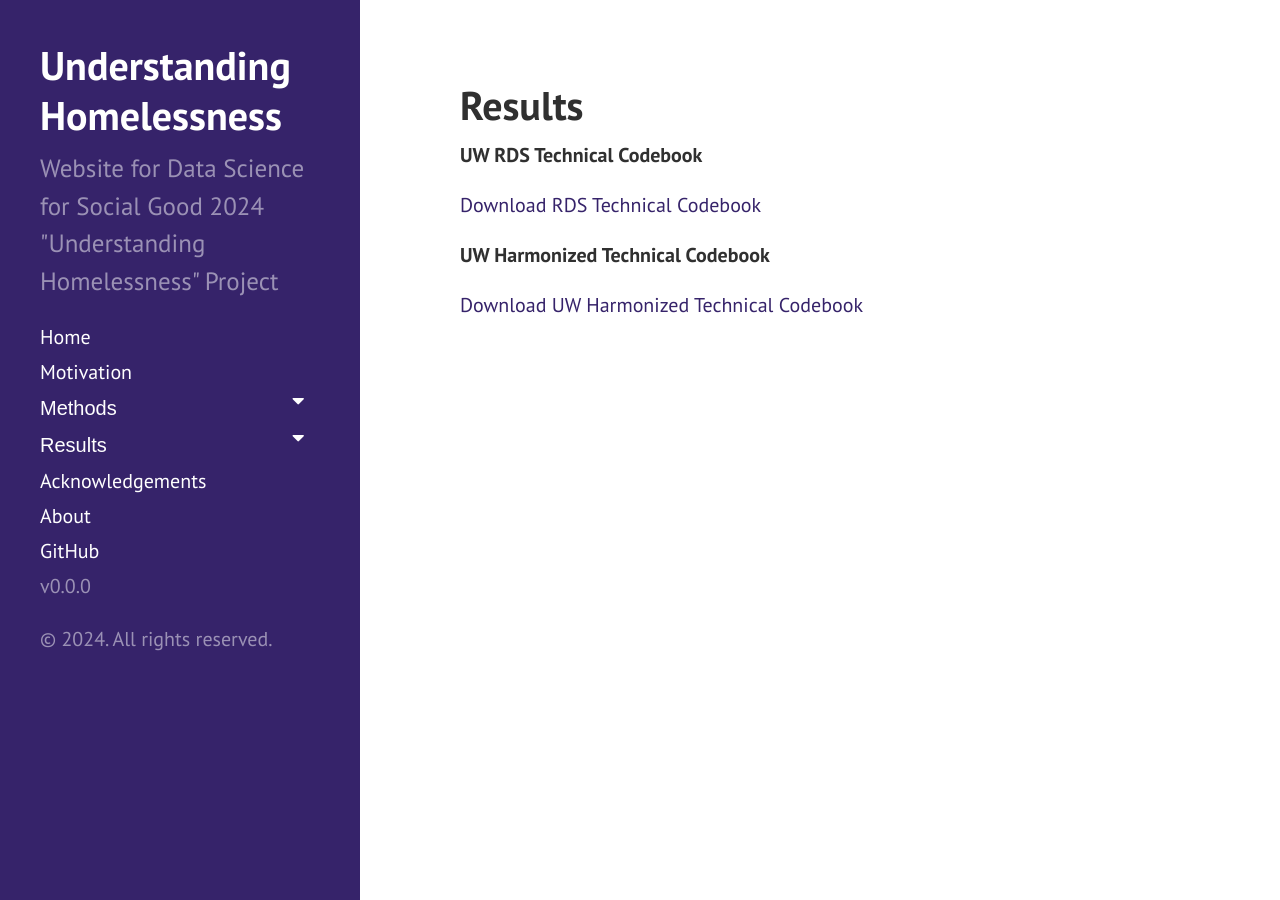
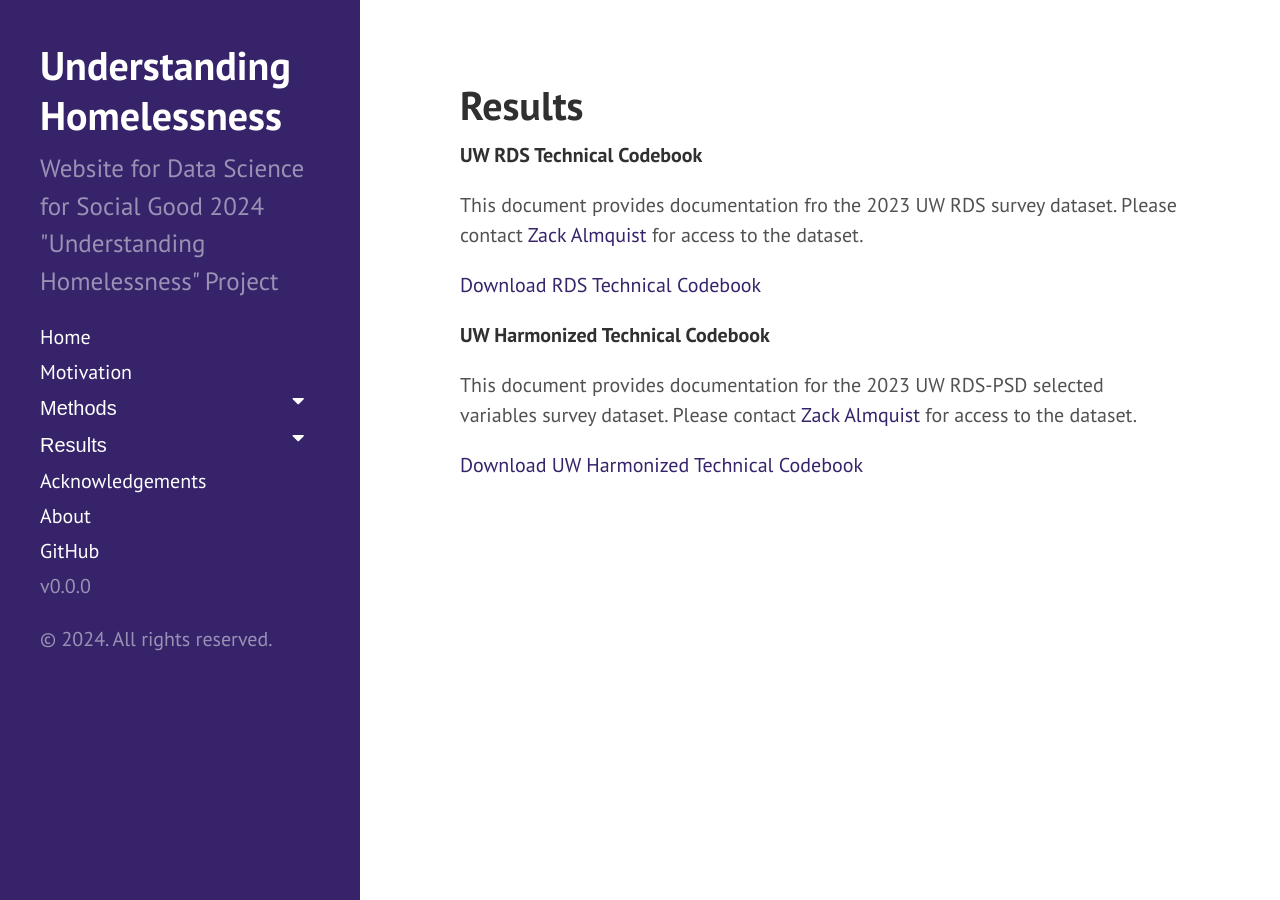
Before and after one commit to uwescience/DSSG2024_Understanding_Homelessness, a Jekyll site: the page built from technical_codebooks.md, in a window 1280 px wide. Built offline with Jekyll 4.4.1, drawn with Linux system fonts in a browser that asks for light colours.

Commit message:
Update tech codebooks page

```diff
--- a/technical_codebooks.md
+++ b/technical_codebooks.md
@@ -5,8 +5,12 @@ title: Results
 
 **UW RDS Technical Codebook**
 
+This document provides documentation fro the 2023 UW RDS survey dataset. Please contact [Zack Almquist](zalmquist@uw.edu) for access to the dataset.
+
 [Download RDS Technical Codebook](assets/technical_codebooks/UW RDS Codebook.pdf)
 
 **UW Harmonized Technical Codebook**
 
+This document provides documentation for the 2023 UW RDS-PSD selected variables survey dataset. Please contact [Zack Almquist](zalmquist@uw.edu) for access to the dataset.
+
 [Download UW Harmonized Technical Codebook](assets/technical_codebooks/UW RDS-PSD Codebook.pdf)
```
